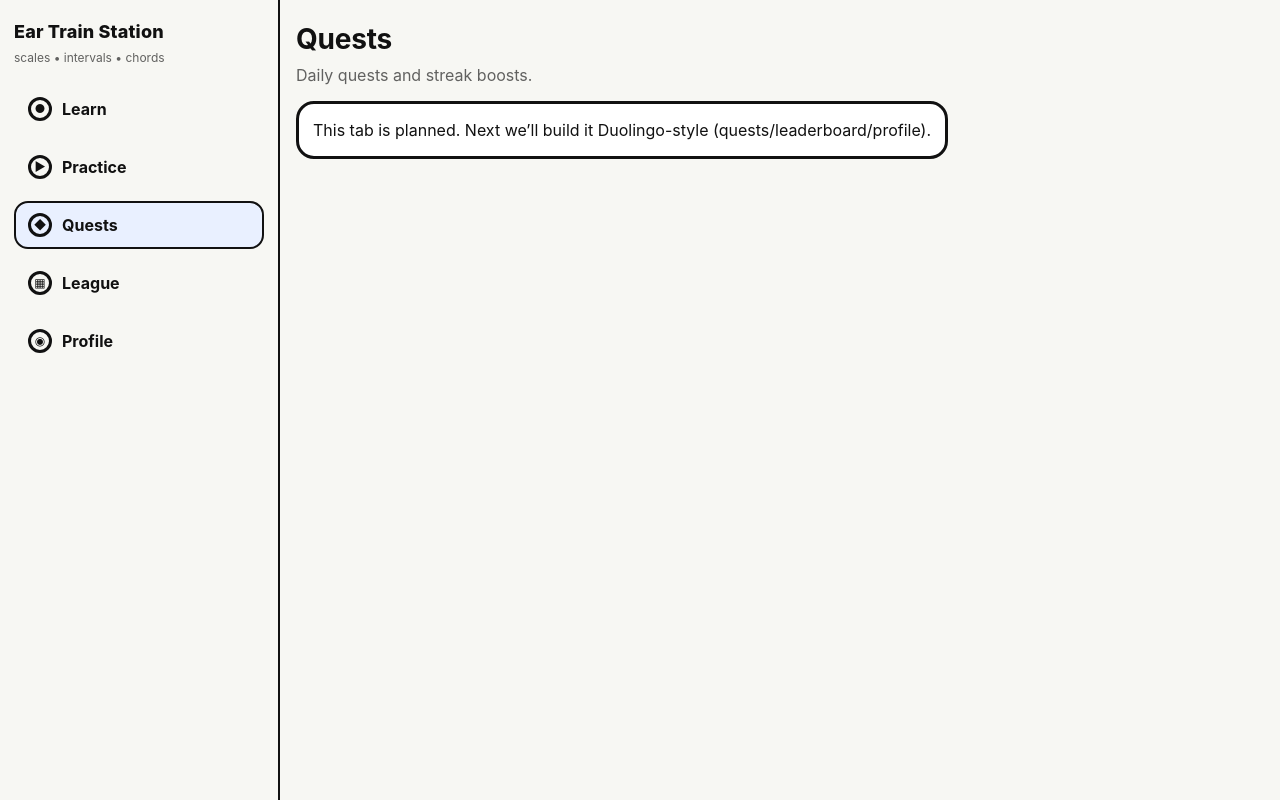
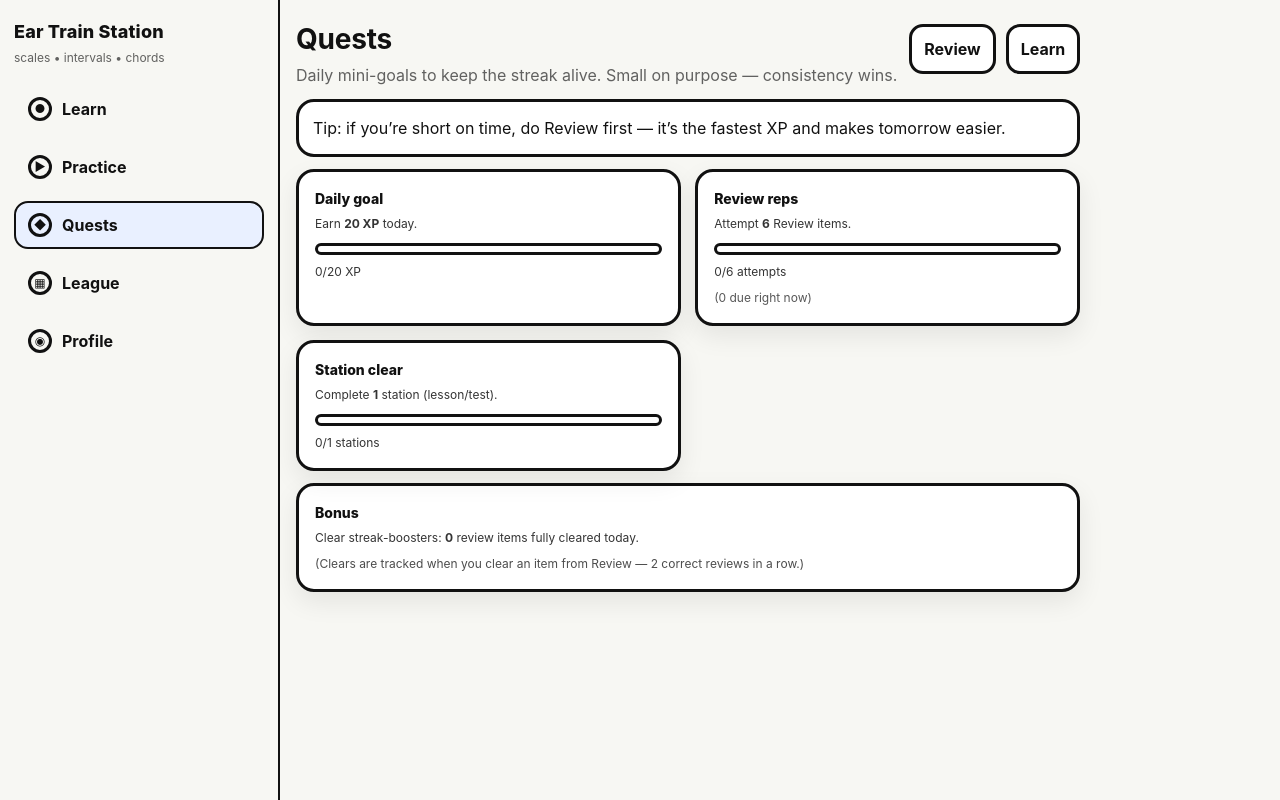
Before and after one commit to wpwcbc/ear-train-station, a React (Vite) app: page /quests in a window 1280 px wide. Built offline with nearby package versions, Linux system fonts and the light colour scheme.

Commit message:
Add Quests tab with daily counters

```diff
--- a/src/App.tsx
+++ b/src/App.tsx
@@ -8,6 +8,7 @@ import { StationPage } from './pages/StationPage';
 import { PlaceholderPage } from './pages/PlaceholderPage';
 import { PracticePage } from './pages/PracticePage';
 import { ReviewPage } from './pages/ReviewPage';
+import { QuestsPage } from './pages/QuestsPage';
 import { ProfilePage } from './pages/ProfilePage';
 import { loadProgress, saveProgress, type Progress } from './lib/progress';
 import './App.css';
@@ -32,7 +33,7 @@ function App() {
 
         <Route path="/practice" element={<PracticePage progress={progress} />} />
         <Route path="/review" element={<ReviewPage progress={progress} setProgress={setProgress} />} />
-        <Route path="/quests" element={<PlaceholderPage title="Quests" desc="Daily quests and streak boosts." />} />
+        <Route path="/quests" element={<QuestsPage progress={progress} />} />
         <Route path="/leaderboard" element={<PlaceholderPage title="League" desc="Weekly XP league (future: friends + global)." />} />
         <Route path="/profile" element={<ProfilePage progress={progress} setProgress={setProgress} />} />
 
--- a/src/buildInfo.ts
+++ b/src/buildInfo.ts
@@ -1,6 +1,6 @@
 // AUTO-GENERATED by scripts/gen-build-info.mjs
 export const BUILD_INFO = {
-  commit: "9e45590",
-  committedAt: "2026-02-05T12:59:17+08:00",
-  builtAt: "2026-02-05T05:04:50.662Z",
+  commit: "32b80dc",
+  committedAt: "2026-02-05T13:05:11+08:00",
+  builtAt: "2026-02-05T05:27:32.903Z",
 } as const;
--- /dev/null
+++ b/src/lib/quests.ts
@@ -0,0 +1,70 @@
+export type QuestState = {
+  version: 1;
+  /** YYYY-MM-DD in local time. */
+  ymd: string | null;
+  reviewAttemptsToday: number;
+  reviewClearsToday: number;
+  stationsCompletedToday: number;
+};
+
+const KEY = 'ets_quests_v1';
+
+function todayYmd() {
+  const d = new Date();
+  const y = d.getFullYear();
+  const m = String(d.getMonth() + 1).padStart(2, '0');
+  const day = String(d.getDate()).padStart(2, '0');
+  return `${y}-${m}-${day}`;
+}
+
+export function defaultQuestState(): QuestState {
+  return {
+    version: 1,
+    ymd: null,
+    reviewAttemptsToday: 0,
+    reviewClearsToday: 0,
+    stationsCompletedToday: 0,
+  };
+}
+
+function normalizeForToday(q: QuestState): QuestState {
+  const ymd = todayYmd();
+  if (q.ymd !== ymd) {
+    return { ...defaultQuestState(), ymd };
+  }
+  return q;
+}
+
+export function loadQuestState(): QuestState {
+  try {
+    const raw = localStorage.getItem(KEY);
+    if (!raw) return normalizeForToday(defaultQuestState());
+    const parsed = JSON.parse(raw) as QuestState;
+    if (!parsed || parsed.version !== 1) return normalizeForToday(defaultQuestState());
+    return normalizeForToday({ ...defaultQuestState(), ...parsed });
+  } catch {
+    return normalizeForToday(defaultQuestState());
+  }
+}
+
+export function saveQuestState(q: QuestState) {
+  localStorage.setItem(KEY, JSON.stringify(q));
+}
+
+export function updateQuestState(fn: (q: QuestState) => QuestState) {
+  const cur = loadQuestState();
+  const next = normalizeForToday(fn(cur));
+  saveQuestState(next);
+}
+
+export function bumpReviewAttempt(n = 1) {
+  updateQuestState((q) => ({ ...q, reviewAttemptsToday: Math.max(0, q.reviewAttemptsToday + n) }));
+}
+
+export function bumpReviewClear(n = 1) {
+  updateQuestState((q) => ({ ...q, reviewClearsToday: Math.max(0, q.reviewClearsToday + n) }));
+}
+
+export function bumpStationCompleted(n = 1) {
+  updateQuestState((q) => ({ ...q, stationsCompletedToday: Math.max(0, q.stationsCompletedToday + n) }));
+}
--- a/src/pages/PracticePage.tsx
+++ b/src/pages/PracticePage.tsx
@@ -1,3 +1,4 @@
+import { useEffect, useState } from 'react';
 import { Link } from 'react-router-dom';
 import type { Progress } from '../lib/progress';
 import { nextUnlockedIncomplete } from '../lib/stations';
@@ -17,6 +18,19 @@ function msToHuman(ms: number): string {
 }
 
 export function PracticePage({ progress }: { progress: Progress }) {
+  const [now, setNow] = useState(() => Date.now());
+  useEffect(() => {
+    function bump() {
+      setNow(Date.now());
+    }
+    window.addEventListener('focus', bump);
+    window.addEventListener('storage', bump);
+    return () => {
+      window.removeEventListener('focus', bump);
+      window.removeEventListener('storage', bump);
+    };
+  }, []);
+
   const due = dueMistakeCount();
   const total = mistakeCount();
   const nextDue = nextDueAt();
@@ -87,7 +101,7 @@ export function PracticePage({ progress }: { progress: Progress }) {
             Review now
           </Link>
           {due === 0 && nextDue ? (
-            <span style={{ fontSize: 12, opacity: 0.75 }}>Next due in {msToHuman(nextDue - Date.now())}</span>
+            <span style={{ fontSize: 12, opacity: 0.75 }}>Next due in {msToHuman(nextDue - now)}</span>
           ) : null}
         </div>
 
--- /dev/null
+++ b/src/pages/QuestsPage.tsx
@@ -0,0 +1,137 @@
+import { useEffect, useMemo, useState } from 'react';
+import { Link } from 'react-router-dom';
+import type { Progress } from '../lib/progress';
+import { loadQuestState, type QuestState } from '../lib/quests';
+import { useMistakeStats } from '../lib/hooks/useMistakeStats';
+
+function clamp(n: number, min: number, max: number) {
+  return Math.max(min, Math.min(max, n));
+}
+
+function ProgressBar({ pct }: { pct: number }) {
+  const p = clamp(Math.round(pct), 0, 100);
+  return (
+    <div style={{ height: 12, borderRadius: 999, border: '3px solid var(--ink)', overflow: 'hidden', background: '#fff' }}>
+      <div style={{ width: `${p}%`, height: '100%', background: 'linear-gradient(90deg, #8dd4ff, #b6f2d8)' }} />
+    </div>
+  );
+}
+
+export function QuestsPage({ progress }: { progress: Progress }) {
+  const stats = useMistakeStats();
+  const [q, setQ] = useState<QuestState>(() => loadQuestState());
+
+  useEffect(() => {
+    function bump() {
+      setQ(loadQuestState());
+    }
+    window.addEventListener('focus', bump);
+    window.addEventListener('storage', bump);
+    return () => {
+      window.removeEventListener('focus', bump);
+      window.removeEventListener('storage', bump);
+    };
+  }, []);
+
+  // Quests are intentionally simple: they push the loop (learn → review → streak).
+  const questDailyXp = useMemo(() => {
+    const goal = Math.max(5, progress.dailyGoalXp || 20);
+    const today = Math.max(0, progress.dailyXpToday || 0);
+    return { goal, today, pct: goal > 0 ? (today / goal) * 100 : 0, done: today >= goal };
+  }, [progress.dailyGoalXp, progress.dailyXpToday]);
+
+  const questReview = useMemo(() => {
+    const goal = 6;
+    const today = q.reviewAttemptsToday;
+    return { goal, today, pct: (today / goal) * 100, done: today >= goal };
+  }, [q.reviewAttemptsToday]);
+
+  const questStations = useMemo(() => {
+    const goal = 1;
+    const today = q.stationsCompletedToday;
+    return { goal, today, pct: (today / goal) * 100, done: today >= goal };
+  }, [q.stationsCompletedToday]);
+
+  const allDone = questDailyXp.done && questReview.done && questStations.done;
+
+  return (
+    <div className="page">
+      <div className="rowBetween">
+        <div>
+          <h1 className="h1">Quests</h1>
+          <p className="sub">Daily mini-goals to keep the streak alive. Small on purpose — consistency wins.</p>
+        </div>
+        <div style={{ display: 'flex', gap: 10, alignItems: 'center', flexWrap: 'wrap' }}>
+          <Link className={stats.due > 0 ? 'btnPrimary' : 'btn'} to="/review">
+            Review{stats.due > 0 ? ` (${stats.due} due)` : ''}
+          </Link>
+          <Link className="btn" to="/learn">
+            Learn
+          </Link>
+        </div>
+      </div>
+
+      {allDone ? (
+        <div className="callout" style={{ marginTop: 12 }}>
+          <b>All quests cleared for today.</b> If you feel spicy: clear your oldest Review items first.
+        </div>
+      ) : (
+        <div className="callout" style={{ marginTop: 12 }}>
+          Tip: if you’re short on time, do Review first — it’s the fastest XP and makes tomorrow easier.
+        </div>
+      )}
+
+      <div className="gridCards" style={{ marginTop: 12 }}>
+        <div className="card">
+          <div style={{ fontSize: 14, fontWeight: 850 }}>Daily goal</div>
+          <div style={{ marginTop: 6, fontSize: 12, opacity: 0.85 }}>
+            Earn <b>{questDailyXp.goal} XP</b> today.
+          </div>
+          <div style={{ marginTop: 10 }}>
+            <ProgressBar pct={questDailyXp.pct} />
+            <div style={{ marginTop: 8, fontSize: 12, opacity: 0.85 }}>
+              {questDailyXp.today}/{questDailyXp.goal} XP {questDailyXp.done ? '✓' : ''}
+            </div>
+          </div>
+        </div>
+
+        <div className="card">
+          <div style={{ fontSize: 14, fontWeight: 850 }}>Review reps</div>
+          <div style={{ marginTop: 6, fontSize: 12, opacity: 0.85 }}>
+            Attempt <b>{questReview.goal}</b> Review items.
+          </div>
+          <div style={{ marginTop: 10 }}>
+            <ProgressBar pct={questReview.pct} />
+            <div style={{ marginTop: 8, fontSize: 12, opacity: 0.85 }}>
+              {questReview.today}/{questReview.goal} attempts {questReview.done ? '✓' : ''}
+            </div>
+            <div style={{ marginTop: 8, fontSize: 12, opacity: 0.7 }}>({stats.due} due right now)</div>
+          </div>
+        </div>
+
+        <div className="card">
+          <div style={{ fontSize: 14, fontWeight: 850 }}>Station clear</div>
+          <div style={{ marginTop: 6, fontSize: 12, opacity: 0.85 }}>
+            Complete <b>{questStations.goal}</b> station (lesson/test).
+          </div>
+          <div style={{ marginTop: 10 }}>
+            <ProgressBar pct={questStations.pct} />
+            <div style={{ marginTop: 8, fontSize: 12, opacity: 0.85 }}>
+              {questStations.today}/{questStations.goal} stations {questStations.done ? '✓' : ''}
+            </div>
+          </div>
+        </div>
+      </div>
+
+      <div className="card" style={{ marginTop: 12 }}>
+        <div style={{ fontSize: 14, fontWeight: 850 }}>Bonus</div>
+        <div style={{ marginTop: 6, fontSize: 12, opacity: 0.85 }}>
+          Clear streak-boosters: <b>{q.reviewClearsToday}</b> review items fully cleared today.
+        </div>
+        <div style={{ marginTop: 8, fontSize: 12, opacity: 0.75 }}>
+          (Clears are tracked when you clear an item from Review — 2 correct reviews in a row.)
+        </div>
+      </div>
+    </div>
+  );
+}
--- a/src/pages/ReviewPage.tsx
+++ b/src/pages/ReviewPage.tsx
@@ -4,6 +4,7 @@ import { useHotkeys } from '../lib/hooks/useHotkeys';
 import type { Progress } from '../lib/progress';
 import { applyStudyReward } from '../lib/progress';
 import { applyReviewResult, loadMistakes, snoozeMistake, updateMistake, type Mistake } from '../lib/mistakes';
+import { bumpReviewAttempt, bumpReviewClear } from '../lib/quests';
 import { loadSettings, saveSettings } from '../lib/settings';
 import { promptSpeedFactors, promptSpeedLabel } from '../lib/promptTiming';
 import { piano } from '../audio/piano';
@@ -188,6 +189,9 @@ export function ReviewPage({ progress, setProgress }: { progress: Progress; setP
   function applyOutcome(outcome: 'correct' | 'wrong') {
     if (!active) return;
 
+    // Quests: count the attempt regardless of correctness.
+    bumpReviewAttempt(1);
+
     let cleared = false;
     updateMistake(active.id, (m) => {
       const next = applyReviewResult(m, outcome, Date.now());
@@ -196,6 +200,7 @@ export function ReviewPage({ progress, setProgress }: { progress: Progress; setP
     });
 
     if (outcome === 'correct' && cleared) {
+      bumpReviewClear(1);
       setProgress(applyStudyReward(progress, 4));
       setResult('correct');
       setDoneCount((n) => n + 1);
```
Also changed, not shown: src/pages/StationPage.tsx (+30 -17 lines).
